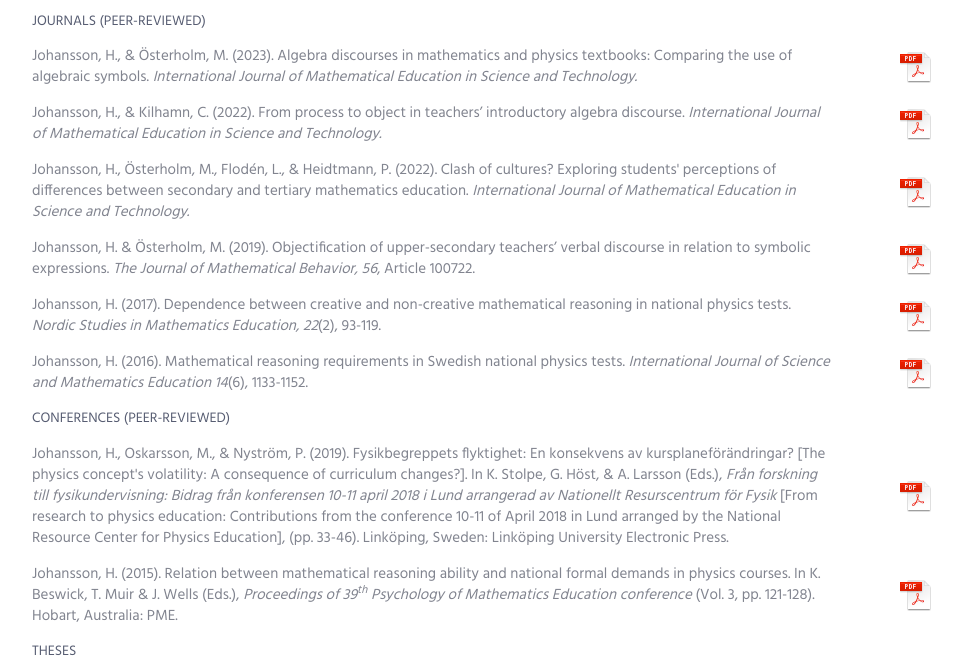
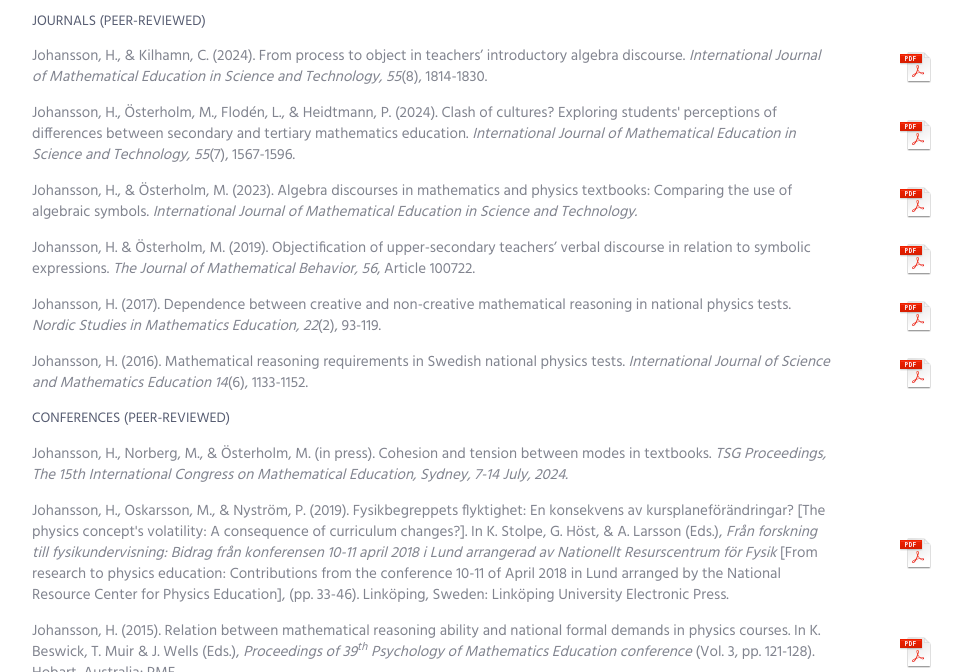
Before and after one commit to helenajohansson/helenajohansson.github.io, a plain HTML site: page publications.html in a window 1280 px wide. Shown: the part 854-1526 px from the top of the page, without its empty margins (38-1000 px from the left). Drawn offline with Linux system fonts and the light colour scheme.

Commit message:
updated CV
updated CV

```diff
--- a/publications.html
+++ b/publications.html
@@ -118,26 +118,26 @@
 
 										<table >
 											<tr>
+												<td style="width:800px" align="left"><p><a href="https://www.tandfonline.com/doi/full/10.1080/0020739X.2022.2075810" target="_blank">
+												Johansson, H., & Kilhamn, C. (2024). From process to object in teachers’ introductory algebra discourse.
+												<i> International Journal of Mathematical Education in Science and Technology, 55</i>(8), 1814-1830.</a></p></td>
+												<td style="width:100px"align="right"> <p> <a href="pdf/JohanssonKilhamn2022_IJMEST.pdf" target="_blank"> <img src="img/Adobe_PDF_file_icon_32x32.png"> </a> </p></td>
+											</tr>
+											<tr>
+												<td style="width:800px" align="left"><p><a href="https://www.tandfonline.com/doi/full/10.1080/0020739X.2022.2070558" target="_blank">
+												Johansson, H., Österholm, M., Flodén, L., & Heidtmann, P. (2024). Clash of cultures? Exploring students'
+												perceptions of differences between secondary and tertiary mathematics education. <i> International Journal of
+												Mathematical Education in Science and Technology, 55</i>(7), 1567-1596. </a></p></td>
+												<td style="width:100px"align="right"> <p> <a href="pdf/JohanssonOsterholmFlodenHeidtmann2022_IJMEST.pdf" target="_blank"> <img src="img/Adobe_PDF_file_icon_32x32.png"> </a> </p></td>
+											</tr>
+											<tr>
 												<td style="width:800px" align="left"><p><a href="https://www.tandfonline.com/doi/full/10.1080/0020739X.2023.2226154" target="_blank" >
 												Johansson, H., & Österholm, M. (2023). Algebra discourses in mathematics and physics textbooks: Comparing the use of algebraic symbols.
 												<i> International Journal of Mathematical Education in Science and Technology.</i> </a></p></td>
 												<td style="width:100px"align="right"> <p> <a href="pdf/JohanssonOsterholm2023_IJMEST.pdf" target="_blank"> <img src="img/Adobe_PDF_file_icon_32x32.png"> </a> </p></td>
 											</tr>
 											<tr>
-												<td style="width:800px" align="left"><p><a href="https://www.tandfonline.com/doi/full/10.1080/0020739X.2022.2075810" target="_blank">
-												Johansson, H., & Kilhamn, C. (2022). From process to object in teachers’ introductory algebra discourse.
-												<i> International Journal of Mathematical Education in Science and Technology.</i> </a></p></td>
-												<td style="width:100px"align="right"> <p> <a href="pdf/JohanssonKilhamn2022_IJMEST.pdf" target="_blank"> <img src="img/Adobe_PDF_file_icon_32x32.png"> </a> </p></td>
-											</tr>
-											<tr>
-												<td style="width:800px" align="left"><p><a href="https://www.tandfonline.com/doi/full/10.1080/0020739X.2022.2070558" target="_blank">
-												Johansson, H., Österholm, M., Flodén, L., & Heidtmann, P. (2022). Clash of cultures? Exploring students'
-												perceptions of differences between secondary and tertiary mathematics education. <i> International Journal of
-												Mathematical Education in Science and Technology. </i> </a></p></td>
-												<td style="width:100px"align="right"> <p> <a href="pdf/JohanssonOsterholmFlodenHeidtmann2022_IJMEST.pdf" target="_blank"> <img src="img/Adobe_PDF_file_icon_32x32.png"> </a> </p></td>
-											</tr>
-											<tr>
-												<td style="width:800px" align="left"><p><a href="https://www.sciencedirect.com/science/article/pii/S0732312318300439" target="_blank">
+												<td style="width:800px" align="left"><p> <a href="https://www.sciencedirect.com/science/article/pii/S0732312318300439" target="_blank">
 												Johansson, H. & Österholm, M. (2019). Objectification of upper-secondary teachers’ verbal discourse in relation to symbolic
 												expressions. <i>The Journal of Mathematical Behavior, 56</i>, Article 100722. </a></p></td>
 												<td style="width:100px"align="right"> <p> <a href="pdf/JohanssonOsterholm2019_JMB.pdf" target="_blank"> <img src="img/Adobe_PDF_file_icon_32x32.png"> </a> </p></td>
@@ -157,6 +157,11 @@
 
 										<h5> <span class="text-uppercase" style="color:#575d72">Conferences (Peer-reviewed)</span></h5>
 										<table >
+											<tr>
+												<td style="width:800px" align="left"><p> <!---====== här behöver jag byta länk när finns publicerad <a href="http://liu.diva-portal.org/smash/get/diva2:1361056/FULLTEXT02.pdf" target="_blank"> ===--->
+												Johansson, H., Norberg, M., & Österholm, M. (in press). Cohesion and tension between modes in textbooks.
+												<i>TSG Proceedings, The 15th International Congress on Mathematical Education, Sydney, 7-14 July, 2024. </i>
+											</tr>
 											<tr>
 												<td style="width:800px" align="left"><p><a href="http://liu.diva-portal.org/smash/get/diva2:1361056/FULLTEXT02.pdf" target="_blank">Johansson,
 												H., Oskarsson, M., & Nyström, P. (2019). Fysikbegreppets flyktighet: En konsekvens av kursplaneförändringar?
```
Also changed, not shown: index.html (+12 -12 lines), 1 other file.
